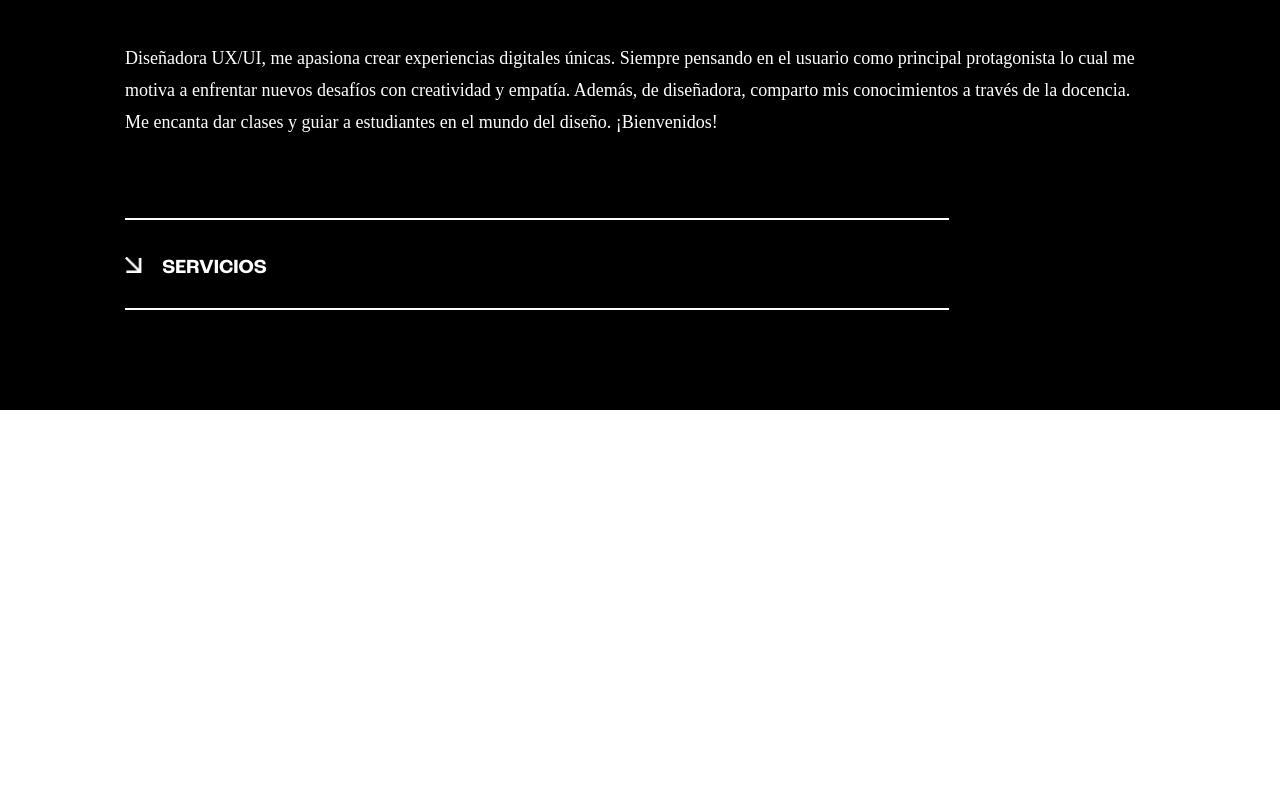
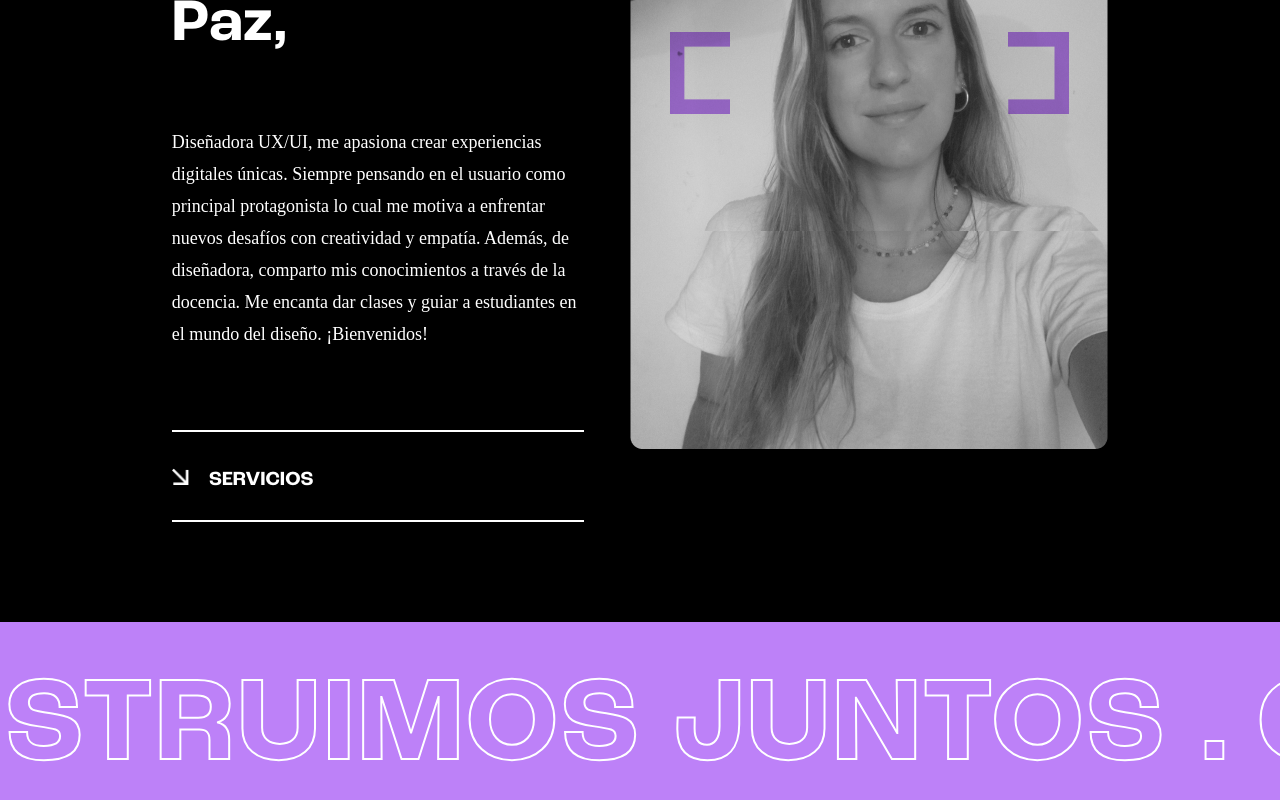
Before and after one commit to cdelfino/mpn-webportfolio, a React (Vite) app: page / in a window 1280 px wide. Shown: the part 1259-2059 px from the top of the page. Before the commit the page ends 1669 px from the top, so only its background shows below. Built offline with nearby package versions, Linux system fonts and the light colour scheme; a web font is replaced by a local one.

Commit message:
add new section

```diff
--- a/package.json
+++ b/package.json
@@ -12,7 +12,7 @@
   "dependencies": {
     "react": "^18.2.0",
     "react-dom": "^18.2.0",
-    "react-fast-marquee": "^1.6.2",
+    "react-fast-marquee": "^1.6.4",
     "react-spring": "^9.7.3"
   },
   "devDependencies": {
--- a/src/App.jsx
+++ b/src/App.jsx
@@ -2,7 +2,8 @@ import Header from "./components/layout/Header/Header";
 import Hero from "./components/pages/Hero/Hero";
 import MailIcon from "./components/layout/MailIcon";
 import SobreMi from "./components/pages/SobreMi/SobreMi";
-
+import Marquee from "react-fast-marquee";
+import Marquee1 from "./components/common/Marquee/Marquee1";
 function App() {
   return (
     <div>
@@ -10,6 +11,9 @@ function App() {
       <Hero />
       <MailIcon />
       <SobreMi />
+      <Marquee autoFill='true'>
+        <Marquee1/>
+      </Marquee>
     </div>
   );
 }
--- a/src/Test.jsx
+++ /dev/null
@@ -1,6 +0,0 @@
-import styles from "./Test.module.css";
-const Test = () => {
-  return <h1 className={styles.title}>TEST</h1>;
-};
-
-export default Test;
--- /dev/null
+++ b/src/components/common/Marquee/Marquee1.jsx
@@ -0,0 +1,10 @@
+import styles from "./MarqueeStyles.module.css";
+const Marquee1 = () => {
+  return (
+    <div className={styles.marqueeContainer}>
+      <h1> CONSTRUIMOS JUNTOS .</h1>
+    </div>
+  );
+};
+
+export default Marquee1;
--- /dev/null
+++ b/src/components/common/Marquee/MarqueeStyles.module.css
@@ -0,0 +1,12 @@
+.marqueeContainer {
+background-color: #BD81F8;
+font-family: "RocGrotesk-bold";
+width: 100%;
+color: white;
+font-size: 60px;
+letter-spacing: 3px;
+padding: 20px 0px 0px 23px;
+color: transparent;
+  -webkit-text-stroke: 2px white; /* Contorno con prefijo para WebKit (Safari, Chrome) */
+
+}
--- a/src/components/pages/SobreMi/SobreMi.jsx
+++ b/src/components/pages/SobreMi/SobreMi.jsx
@@ -2,6 +2,7 @@ import styles from "./SobreMi.module.css";
 import arrow from "../../../../public/assets/imgs/arrow-outward.png";
 import { useState } from "react";
 import { animated, useSpring } from "react-spring";
+import mpn from "../../../../public/assets/imgs/mpn.png";
 const SobreMi = () => {
   const [isMenuClosed, setIsMenuClosed] = useState(true);
 
@@ -19,18 +20,18 @@ const SobreMi = () => {
     <div className={styles.aboutMe}>
       <p className={styles.name}>SOBRE MI</p>
       <div className={styles.aboutMeBar}></div>
-
+      <div className={styles.aboutMeLayout}>
         <div className={styles.aboutMeInfo}>
           <h1>
             ¡Hola<span className={styles.exclMark}>¡</span> Soy Paz,
           </h1>
           <h3>
             Diseñadora UX/UI, me apasiona crear experiencias digitales únicas.
-          Siempre pensando en el usuario como principal protagonista lo cual me
-          motiva a enfrentar nuevos desafíos con creatividad y empatía. Además,
-          de diseñadora, comparto mis conocimientos a través de la docencia. Me
-          encanta dar clases y guiar a estudiantes en el mundo del diseño.
-          ¡Bienvenidos!
+            Siempre pensando en el usuario como principal protagonista lo cual
+            me motiva a enfrentar nuevos desafíos con creatividad y empatía.
+            Además, de diseñadora, comparto mis conocimientos a través de la
+            docencia. Me encanta dar clases y guiar a estudiantes en el mundo
+            del diseño. ¡Bienvenidos!
           </h3>
           <div style={{ width: "100%" }}>
             <div className={styles.servicesBar}></div>
@@ -47,9 +48,9 @@ const SobreMi = () => {
                     <p>
                       La consultoría UX es una valiosa herramienta para las
                       empresas que desean asegurarse de que sus productos y/o
-                    servicios no sean solo funcionales sino también proporcionen
-                    una experiencia altamente positiva y satisfactoria para los
-                    usuarios.
+                      servicios no sean solo funcionales sino también
+                      proporcionen una experiencia altamente positiva y
+                      satisfactoria para los usuarios.
                     </p>
                   </div>
                 </animated.div>
@@ -58,6 +59,10 @@ const SobreMi = () => {
             <div className={styles.servicesBar}></div>
           </div>
         </div>
+        <div className={styles.aboutMeInfo}>
+          <img src={mpn} alt="Maria Paz Navarro" />
+        </div>
+      </div>
     </div>
   );
 };
--- a/src/components/pages/SobreMi/SobreMi.module.css
+++ b/src/components/pages/SobreMi/SobreMi.module.css
@@ -40,6 +40,9 @@
   align-items: flex-start;
   gap: 60px;
 }
+.aboutMeInfo:first-of-type{
+  width: 40%;
+}
 
 .servicios {
   display: flex;
@@ -64,8 +67,12 @@
 }
 
 .servicesBar {
-  width: 80%;
+  width: 100%;
   height: 2px;
   background-color: #fff;
   margin: 20px 0;
 }
+.aboutMeLayout{
+  display: flex;
+  justify-content: space-evenly;
+}
```
Also changed, not shown: src/Test.module.css (deleted, +0 -11 lines), public/assets/imgs/mpn.png (added), 1 other file (tests, documents, lock files or other folders). Lines whose indentation alone changed are shown as unchanged.
